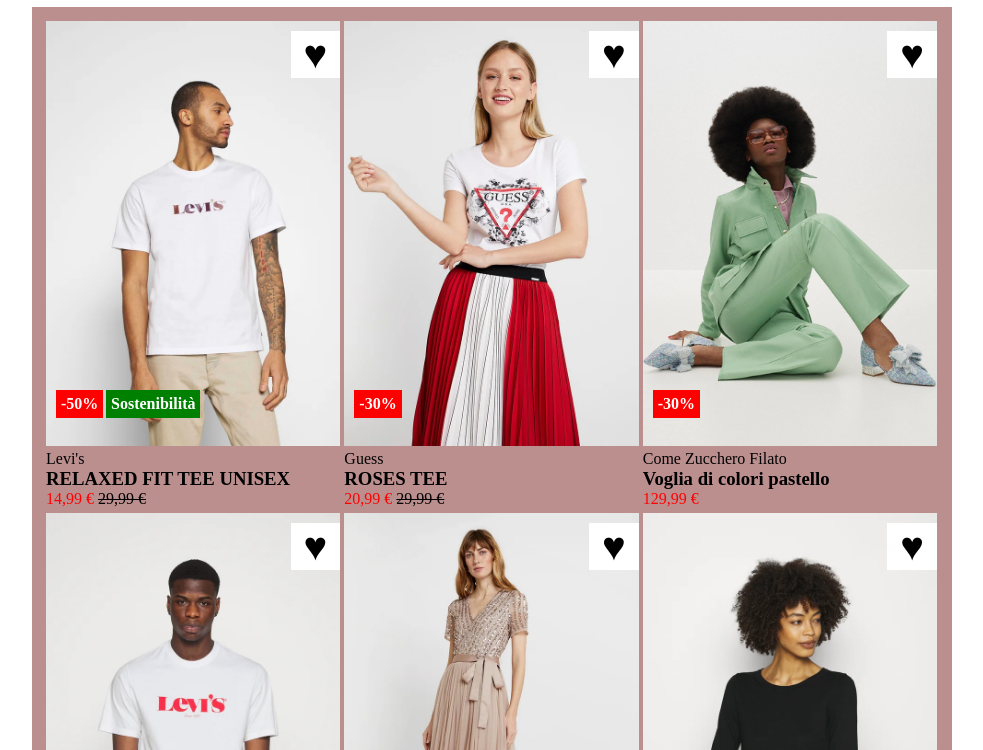
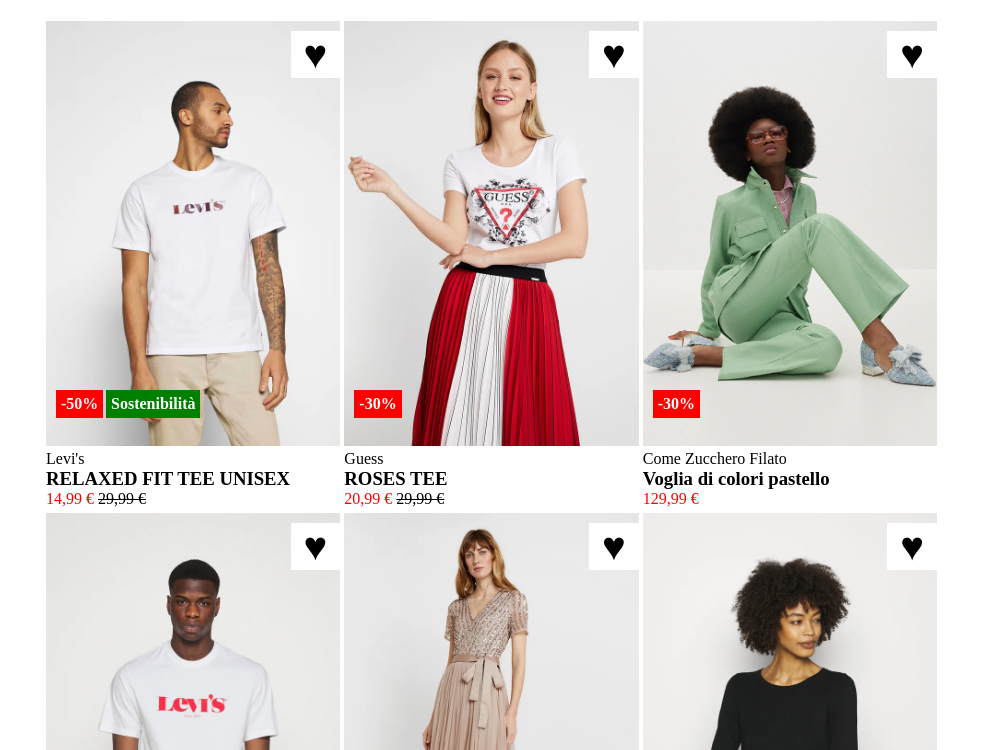
Before and after one commit to nicosanji/htmlcss-shop, a plain HTML site: page index.html in a window 1280 px wide. Shown: the part 50-800 px from the top of the page, without its empty margins (148-1131 px from the left). Drawn offline with Linux system fonts and the light colour scheme.

Commit message:
DEFINITIVO 1.1 (tolto sfondo prova)

```diff
--- a/css/style.css
+++ b/css/style.css
@@ -19,7 +19,6 @@ h4 {
 }
 
 .container {
-    background-color: rosybrown;
     width: 920px;
     margin: 0 auto;
     padding: 14px;
```
